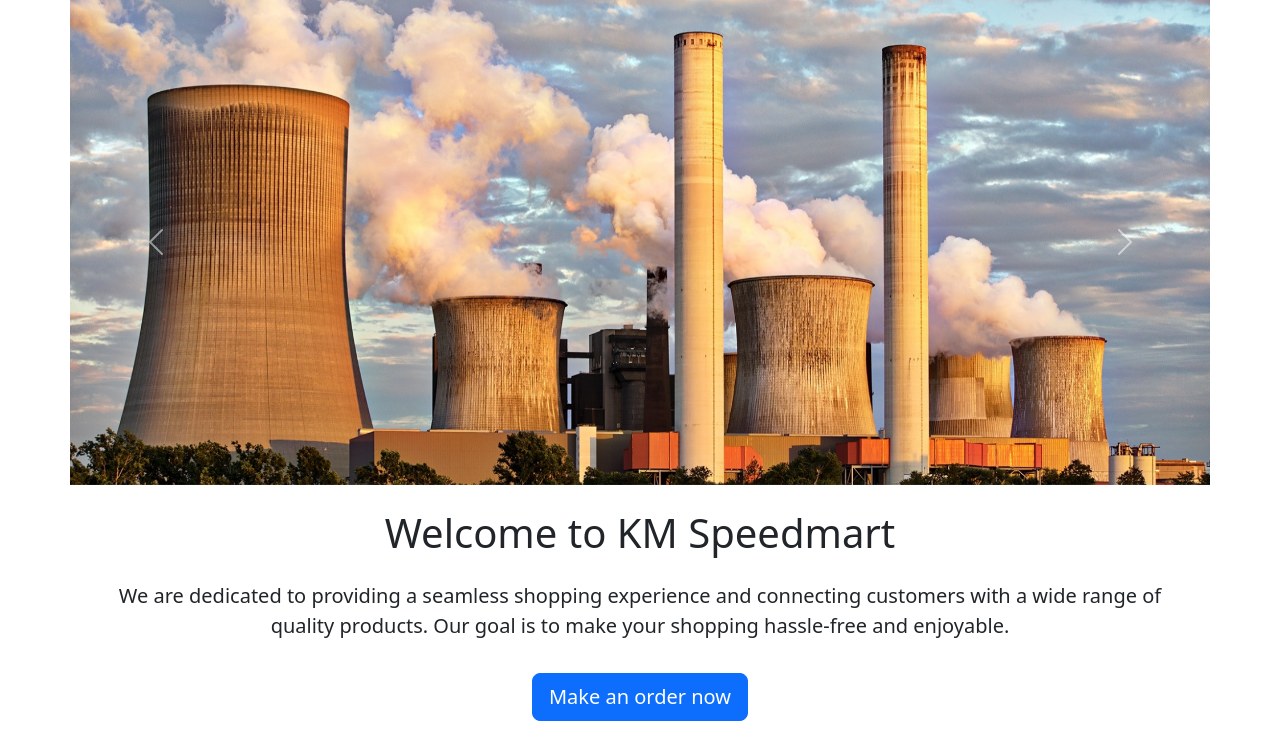
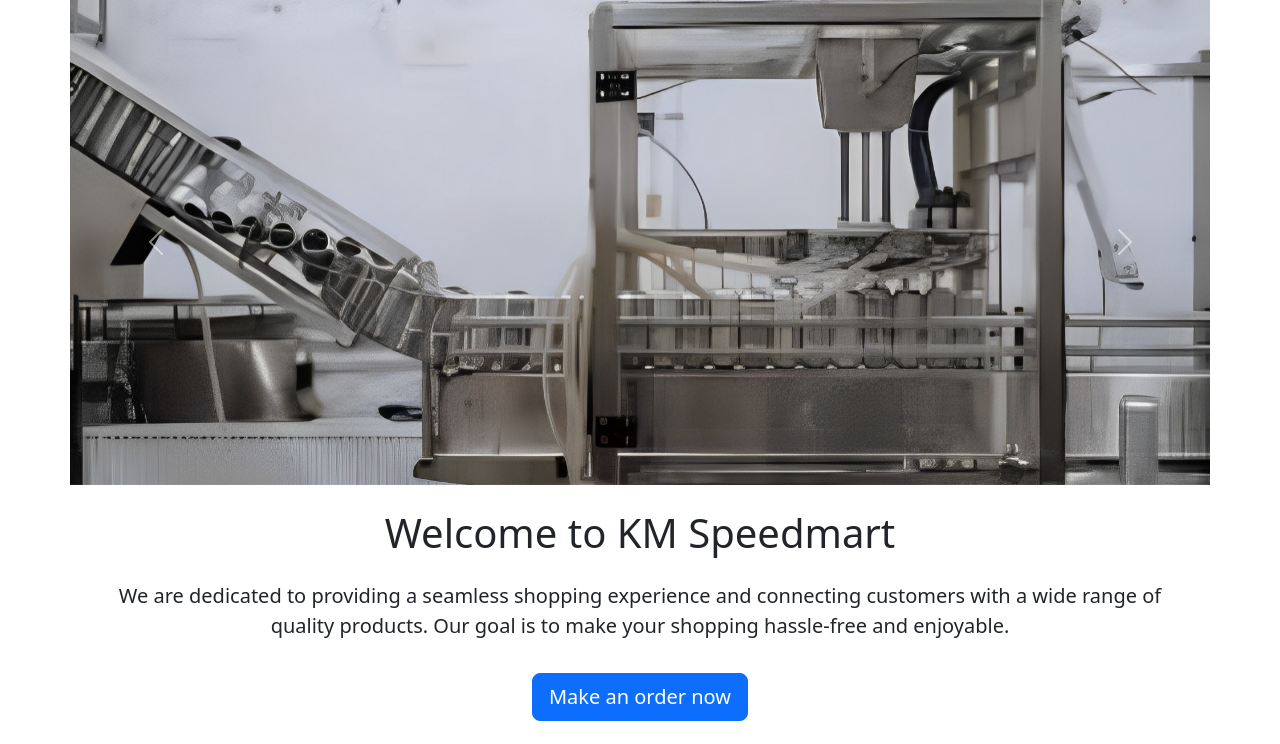
Before and after one commit to KienMing0916/Web_Application_Development, a PHP site: page / in a window 1280 px wide. Shown: the part 66-810 px from the top of the page. Run offline with PHP 8.4, Linux system fonts and the light colour scheme; the visitor is signed in with stand-in values (Sample User, id 1); tables that the repository leaves empty or names only in its code hold one stand-in row (values such as "Sample post").

Commit message:
rename img

```diff
--- a/project/index.php
+++ b/project/index.php
@@ -81,13 +81,13 @@
         <div id="carouselExample" class="carousel slide" data-bs-ride="carousel">
             <div class="carousel-inner">
                 <div class="carousel-item active">
-                    <img class="d-block w-100" src="img/factory.jpg" alt="companyimg1">
+                    <img class="d-block w-100" src="img/assemblyline.jpg" alt="companyimg1">
                 </div>
                 <div class="carousel-item">
-                    <img class="d-block w-100" src="img/sportacademy.jpg" alt="companyimg2">
+                    <img class="d-block w-100" src="img/academy.jpg" alt="companyimg2">
                 </div>
                 <div class="carousel-item">
-                    <img class="d-block w-100" src="img/assemblyline.jpg" alt="companyimg3">
+                    <img class="d-block w-100" src="img/factory.jpg" alt="companyimg3">
                 </div>
             </div>
             <button class="carousel-control-prev" type="button" data-bs-target="#carouselExample" data-bs-slide="prev">
```
